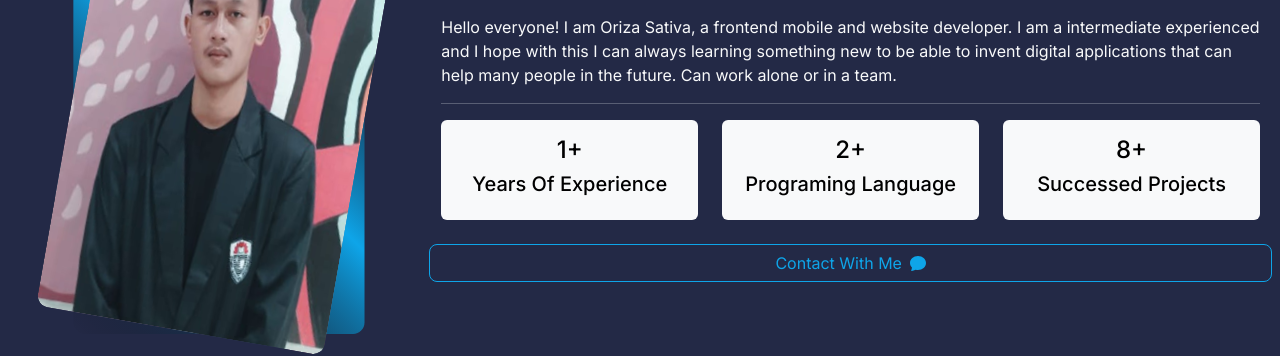
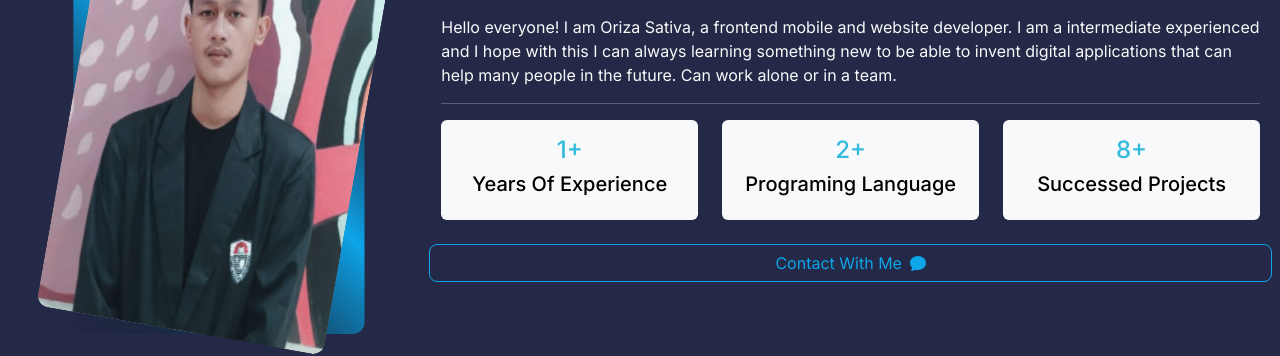
Before and after one commit to Orizaaaaa/MY-portofolio, a React (Vite) app: page / in a window 1280 px wide. Shown: the part 1000-1356 px from the top of the page. Built offline with nearby package versions, Linux system fonts and the light colour scheme; a web font is replaced by a local one.

Commit message:
finish looping utils about me

```diff
--- a/src/pages/AboutMe/AboutMe.jsx
+++ b/src/pages/AboutMe/AboutMe.jsx
@@ -2,6 +2,7 @@ import React from 'react'
 import { aboutImage } from '../../../image'
 import "./aboutme.css"
 import { ChatFill } from 'react-bootstrap-icons'
+import { AboutmeUtils } from '../../utils/DataObject'
 
 
 
@@ -23,27 +24,17 @@ function AboutMe() {
                             to be able to invent digital applications that can help many people in the future.
                             Can work alone or in a team.</p>
                         <hr className="text-light" />
-                        <div className="row d-flex justify-content-between text-black">
-                            <div className="col-lg-4 ">
-                                <div className='bg-light text-center  rounded-2 px-2 py-3' >
-                                    <h4>1+ </h4>
-                                    <h5>Years Of Experience</h5>
+                        <div className="row d-flex justify-content-between text-black ">
+
+                            {AboutmeUtils.map((item, index) => (
+                                <div className={`col-lg-4 col-${index === AboutmeUtils.length - 1 ? '12 mt-lg-0  mt-4' : '6'}`} key={index}>
+                                    <div className='bg-light text-center rounded-2 px-2 py-3'>
+                                        <h4>{item.year}</h4>
+                                        <h5>{item.title}</h5>
+                                    </div>
                                 </div>
-                            </div>
+                            ))}
 
-                            <div className="col-lg-4 " >
-                                <div className='bg-light text-center  rounded-2 px-2 py-3'>
-                                    <h4>2+ </h4>
-                                    <h5>Programing Language </h5>
-                                </div>
-
-                            </div>
-                            <div className="col-lg-4  ">
-                                <div className='bg-light text-center rounded-2 px-2 py-3' >
-                                    <h4 >8+ </h4>
-                                    <h5>Successed Projects</h5>
-                                </div>
-                            </div>
                             <button className='mt-4 rounded-3 d-flex justify-content-center gap-2 align-items-center btn '>Contact With Me  <ChatFill /> </button>
                         </div>
 
--- a/src/pages/AboutMe/aboutme.css
+++ b/src/pages/AboutMe/aboutme.css
@@ -7,7 +7,7 @@
     width: 380px;
 }
 
-#aboutMe .row .col h4 {
+#aboutMe .row .col-lg-4 h4 {
     color: #33BBDD;
 }
 
--- /dev/null
+++ b/src/utils/DataObject.ts
@@ -0,0 +1,15 @@
+
+export const AboutmeUtils = [
+    {
+        title: 'Years Of Experience',
+        year: '1+',
+    },
+    {
+        title: 'Programing Language',
+        year: '2+',
+    },
+    {
+        title: 'Successed Projects',
+        year: '8+',
+    },
+]
```
